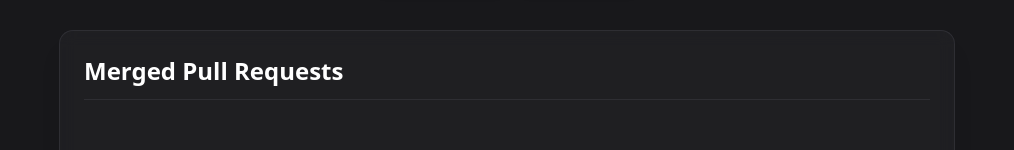
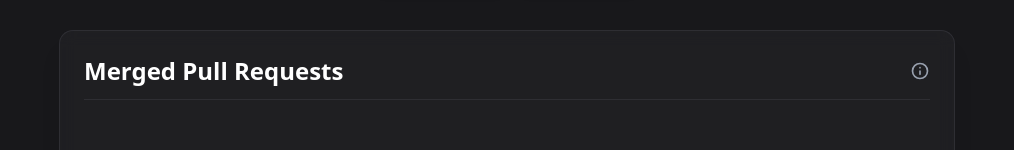
Before and after one commit to nicholaschen09/diff-digest, a Next.js app: page / in a window 1280 px wide. Shown: the part 316-466 px from the top of the page, without its empty margins (133-1147 px from the left). Built offline with nearby package versions, Linux system fonts and the light colour scheme.

Commit message:
added info and icon for new users

```diff
--- a/src/app/page.tsx
+++ b/src/app/page.tsx
@@ -236,8 +236,39 @@ export default function Home() {
 
         {/* Results Section */}
         <div className="border border-zinc-700/50 rounded-xl p-6 min-h-[300px] bg-zinc-800/50 backdrop-blur-sm shadow-xl">
-          <h2 className="text-2xl font-semibold mb-6 text-white border-b border-zinc-700/50 pb-3">
-            Merged Pull Requests
+          <h2 className="text-2xl font-semibold mb-6 text-white border-b border-zinc-700/50 pb-3 flex items-center justify-between">
+            <span>Merged Pull Requests</span>
+            <div className="group relative">
+              <svg xmlns="http://www.w3.org/2000/svg" className="h-5 w-5 text-gray-400 hover:text-white cursor-help transition-colors" fill="none" viewBox="0 0 24 24" stroke="currentColor">
+                <path strokeLinecap="round" strokeLinejoin="round" strokeWidth={2} d="M12 16v-4m0-4h.01M21 12a9 9 0 11-18 0 9 9 0 0118 0z" />
+              </svg>
+              <div className="absolute top-1/2 right-full transform -translate-y-1/2 mr-2 w-80 p-4 bg-zinc-800 rounded-lg shadow-xl border border-zinc-700 invisible group-hover:visible opacity-0 group-hover:opacity-100 transition-all duration-200 z-50">
+                <h3 className="font-semibold text-white mb-2">About Diff Digest</h3>
+                <p className="text-sm text-gray-300 mb-2">
+                  Diff Digest helps you generate dual-tone release notes from any GitHub repository's pull requests. Here's how it works:
+                </p>
+                <ul className="text-sm text-gray-300 list-disc list-inside space-y-1">
+                  <li>Enter any GitHub repository owner (e.g., "openai") and name (e.g., "openai-node")</li>
+                  <li>Use the controls above to:
+                    <ul className="ml-4 mt-1 space-y-1">
+                      <li>• Set page number and items per page</li>
+                      <li>• Fetch PRs and clear all data</li>
+                    </ul>
+                  </li>
+                  <li>For each PR, you can:
+                    <ul className="ml-4 mt-1 space-y-1">
+                      <li>• View the PR description and changes</li>
+                      <li>• Generate AI-powered release notes</li>
+                      <li>• See contributor information</li>
+                      <li>• Track changes and documentation</li>
+                    </ul>
+                  </li>
+                </ul>
+                <p className="text-sm text-gray-300 mt-2">
+                  The AI will analyze each PR and generate both technical and marketing-friendly notes automatically!
+                </p>
+              </div>
+            </div>
           </h2>
 
           {error && (
@@ -318,6 +349,6 @@ export default function Home() {
           )}
         </div>
       </div>
-    </main>
+    </main >
   );
 }
```
